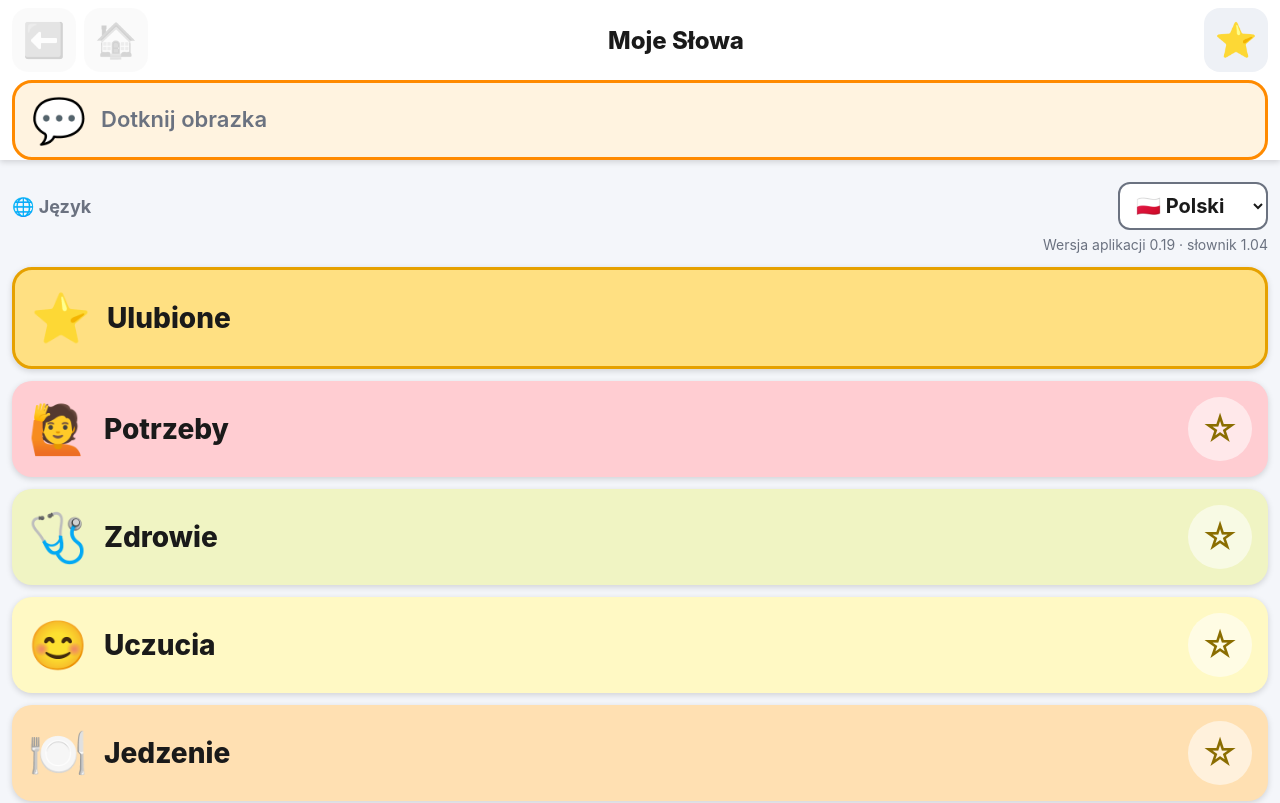
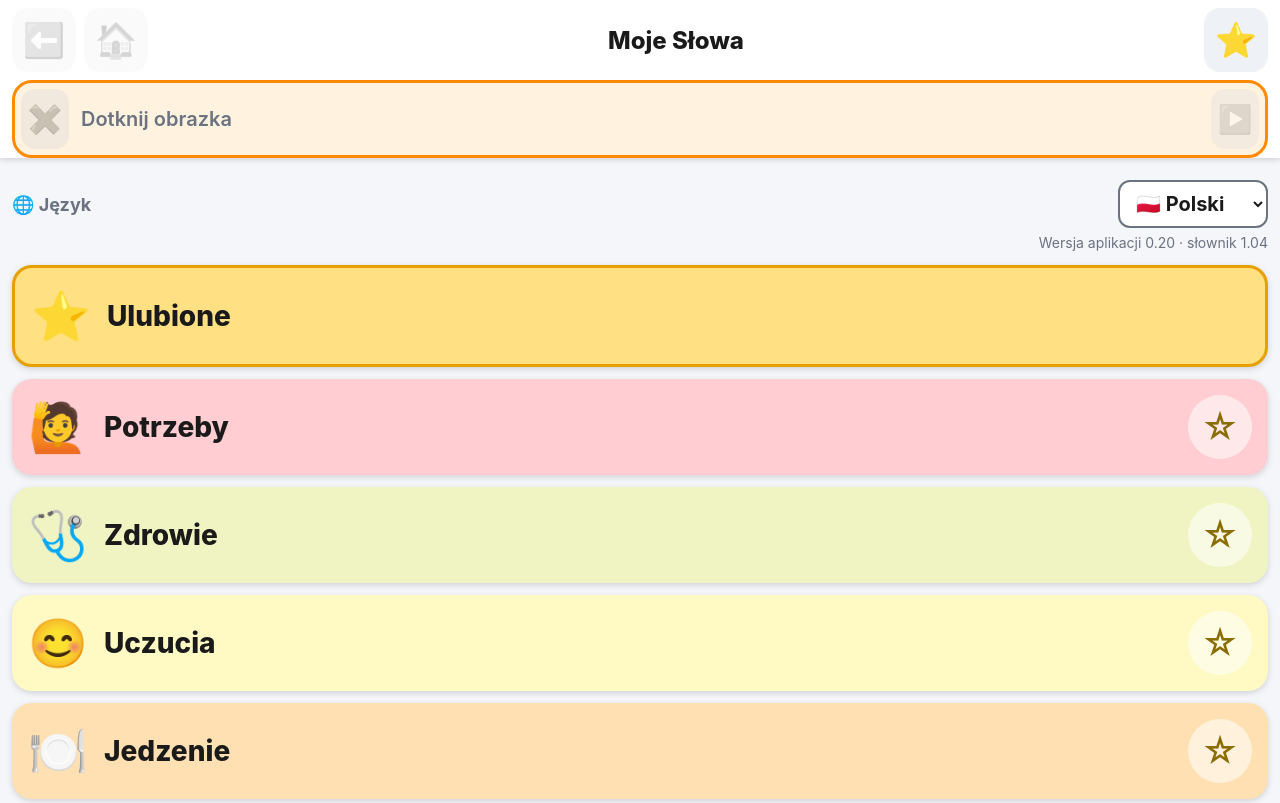
Before and after one commit to dz1d3k/MyWords, a plain HTML site: page index.html in a window 1280 px wide. Shown: the top 803 px of the page. Drawn offline with Linux system fonts and the light colour scheme.

Commit message:
Aplikacja: sentence strip instead of the last-word bar
The bar now keeps the last chosen words as pictures (up to 30, per
language, kept across launches). Tap a picture to repeat and highlight
it, tap again to repeat and un-highlight. X removes the highlighted
picture or clears the whole strip; Play reads everything or from the
highlighted picture to the end. Arrows appear when the strip overflows.
Returning home clears the highlight; categories are not added.
App version 0.20, dictionary unchanged.

Co-Authored-By: Claude Opus 5.5 <noreply@anthropic.com>
Claude-Session: https://claude.ai/code/session_01LMwTkNfQDX56f5s23BN7mb

```diff
--- a/app.js
+++ b/app.js
@@ -17,7 +17,7 @@
       label: '🇵🇱 Polski', file: 'dictionary/vocabulary.json', speech: 'pl-PL',
       ui: {
         appTitle: 'Moje Słowa', tapPicture: 'Dotknij obrazka', favorites: 'Ulubione',
-        back: 'Wstecz', home: 'Start', repeat: 'Powtórz ostatnie słowo',
+        back: 'Wstecz', home: 'Start', stripClear: 'Usuń', stripPlay: 'Odtwórz', stripLeft: 'Przewiń w lewo', stripRight: 'Przewiń w prawo',
         addFav: 'Dodaj do ulubionych', removeFav: 'Usuń z ulubionych',
         emptyFav: 'Nie masz jeszcze ulubionych. Dotknij gwiazdki ☆ obok słowa albo kategorii.',
         language: '🌐 Język', version: 'Wersja aplikacji', dictVersion: 'słownik', settingsBtn: '⚙️ Ustawienia głosu', settingsTitle: 'Ustawienia głosu',
@@ -35,7 +35,7 @@
       label: '🇺🇸 English', file: 'dictionary/vocabulary.en.json', speech: 'en-US',
       ui: {
         appTitle: 'My Words', tapPicture: 'Tap a picture', favorites: 'Favorites',
-        back: 'Back', home: 'Home', repeat: 'Repeat the last word',
+        back: 'Back', home: 'Home', stripClear: 'Delete', stripPlay: 'Play', stripLeft: 'Scroll left', stripRight: 'Scroll right',
         addFav: 'Add to favorites', removeFav: 'Remove from favorites',
         emptyFav: 'No favorites yet. Tap the star ☆ next to a word or a category.',
         language: '🌐 Language', version: 'App version', dictVersion: 'dictionary', settingsBtn: '⚙️ Voice settings', settingsTitle: 'Voice settings',
@@ -59,7 +59,10 @@
 
   var vocab = null;          // zawartość vocabulary.json
   var state = { screen: 'home', depth: 0 };
-  var lastSpoken = null;     // { emoji, text, image }
+  // Pasek zdania: ostatnie wybrane słowa (same obrazki) i podświetlony kafelek.
+  var STRIP_MAX = 30;
+  var strip = [];            // [{ emoji, text, image }]
+  var hl = null;             // indeks podświetlonego kafelka albo null
 
   var el = {
     list: document.getElementById('list'),
@@ -67,9 +70,11 @@
     back: document.getElementById('btn-back'),
     home: document.getElementById('btn-home'),
     fav: document.getElementById('btn-fav'),
-    last: document.getElementById('lastword'),
-    lastEmoji: document.getElementById('lastword-emoji'),
-    lastText: document.getElementById('lastword-text'),
+    stripItems: document.getElementById('strip-items'),
+    stripClear: document.getElementById('strip-clear'),
+    stripPlay: document.getElementById('strip-play'),
+    stripLeft: document.getElementById('strip-left'),
+    stripRight: document.getElementById('strip-right'),
     settingsWrap: document.getElementById('settings-wrap'),
     settingsBtn: document.getElementById('btn-settings'),
     dialog: document.getElementById('settings'),
@@ -89,6 +94,12 @@
     try { window.localStorage.setItem(key, value); } catch (e) { /* brak pamięci – trudno */ }
   }
 
+  function loadJSONList(key) {
+    try {
+      var arr = JSON.parse(lsGet(key) || '[]');
+      return Array.isArray(arr) ? arr : [];
+    } catch (e) { return []; }
+  }
   function loadList(key) {
     try {
       var arr = JSON.parse(lsGet(key) || '[]');
@@ -194,17 +205,10 @@
     }
   }
 
+  // Słowo: wypowiedz i dopisz na koniec paska zdania.
   function say(emoji, text, image) {
-    setLast(emoji, text, image);
+    addToStrip({ emoji: emoji || '', text: text, image: image || null });
     speak(text);
-  }
-
-  function setLast(emoji, text, image) {
-    lastSpoken = { emoji: emoji, text: text, image: image || null };
-    clear(el.lastEmoji);
-    el.lastEmoji.appendChild(pictureNode(emoji || '💬', image));
-    el.lastText.textContent = text;
-    el.lastText.classList.remove('placeholder');
   }
 
   if (synth) {
@@ -379,6 +383,7 @@
     el.back.disabled = isHome;
     el.home.disabled = isHome;
     el.settingsWrap.hidden = !isHome || !vocab;
+    if (isHome && hl !== null) { hl = null; renderStrip(false); } // na ekranie startowym nic nie jest podświetlone
     el.langWrap.hidden = !isHome;
 
     if (!vocab) {
@@ -484,13 +489,13 @@
     if (cat) {
       if (cat.getAttribute('data-cat') === FAV_ID) {
         go({ screen: 'favorites' });
-        say('⭐', ui('favorites'));
+        speak(ui('favorites'));
         return;
       }
       var c = categoryById(cat.getAttribute('data-cat'));
       if (!c) return;
       go({ screen: 'category', cat: c.id }); // najpierw nawigacja…
-      say(c.emoji, c.name, c.image);          // …potem mowa
+      speak(c.name);                          // …potem mowa (kategorie nie trafiają na pasek)
       return;
     }
 
@@ -504,7 +509,6 @@
   el.back.addEventListener('click', goBack);
   el.home.addEventListener('click', goHome);
   el.fav.addEventListener('click', function () { if (state.screen !== 'favorites') go({ screen: 'favorites' }); });
-  el.last.addEventListener('click', function () { if (lastSpoken) speak(lastSpoken.text); });
 
   // Pozwala działać :active na iOS dla elementów innych niż przyciski.
   document.addEventListener('touchstart', function () {}, { passive: true });
@@ -604,9 +608,12 @@
     el.back.setAttribute('aria-label', ui('back'));
     el.home.setAttribute('aria-label', ui('home'));
     el.fav.setAttribute('aria-label', ui('favorites'));
-    el.last.setAttribute('aria-label', ui('repeat'));
+    el.stripClear.setAttribute('aria-label', ui('stripClear'));
+    el.stripPlay.setAttribute('aria-label', ui('stripPlay'));
+    el.stripLeft.setAttribute('aria-label', ui('stripLeft'));
+    el.stripRight.setAttribute('aria-label', ui('stripRight'));
     showVersion();
-    if (!lastSpoken) el.lastText.textContent = ui('tapPicture');
+    if (!strip.length) renderStrip(false);
   }
 
   // „Wersja aplikacji 0.14 · słownik 1.01” – wersja słownika pochodzi z wczytanego pliku.
@@ -618,13 +625,97 @@
     ver.textContent = txt;
   }
 
-  function resetLast() {
-    lastSpoken = null;
-    clear(el.lastEmoji);
-    el.lastEmoji.textContent = '💬';
-    el.lastText.classList.add('placeholder');
-    el.lastText.textContent = ui('tapPicture');
+  /* ---------------- Pasek zdania ---------------- */
+  function stripKey() { return 'mojeSlowa.strip.' + lang; }
+
+  function loadStrip() {
+    strip = loadJSONList(stripKey()).filter(function (x) { return x && typeof x.text === 'string'; }).slice(-STRIP_MAX);
+    hl = null;
+    renderStrip(true);
   }
+  function saveStrip() { try { lsSet(stripKey(), JSON.stringify(strip)); } catch (e) { /* ignoruj */ } }
+
+  function addToStrip(item) {
+    strip.push(item);
+    if (strip.length > STRIP_MAX) {
+      strip.shift();
+      if (hl !== null) { hl -= 1; if (hl < 0) hl = null; }
+    }
+    saveStrip();
+    renderStrip(true);
+  }
+
+  function renderStrip(scrollToEnd) {
+    var keep = el.stripItems.scrollLeft;
+    clear(el.stripItems);
+    if (!strip.length) {
+      el.stripItems.appendChild(span('strip-placeholder', ui('tapPicture')));
+    }
+    strip.forEach(function (it, i) {
+      var b = document.createElement('button');
+      b.type = 'button';
+      b.className = 'strip-item' + (i === hl ? ' hl' : '');
+      b.setAttribute('data-i', String(i));
+      b.setAttribute('aria-label', it.text);
+      b.setAttribute('aria-pressed', i === hl ? 'true' : 'false');
+      b.appendChild(pictureNode(it.emoji, it.image));
+      el.stripItems.appendChild(b);
+    });
+    el.stripClear.disabled = !strip.length;
+    el.stripPlay.disabled = !strip.length;
+    el.stripItems.scrollLeft = scrollToEnd ? el.stripItems.scrollWidth : keep;
+    updateArrows();
+  }
+
+  function updateArrows() {
+    var s = el.stripItems;
+    var overflow = s.scrollWidth > s.clientWidth + 1;
+    el.stripLeft.hidden = !overflow;
+    el.stripRight.hidden = !overflow;
+    // pokazanie strzałek zwęża pasek – sprawdzamy jeszcze raz
+    overflow = s.scrollWidth > s.clientWidth + 1;
+    el.stripLeft.hidden = !overflow;
+    el.stripRight.hidden = !overflow;
+    el.stripLeft.disabled = s.scrollLeft <= 1;
+    el.stripRight.disabled = s.scrollLeft + s.clientWidth >= s.scrollWidth - 1;
+  }
+
+  el.stripItems.addEventListener('scroll', updateArrows, { passive: true });
+  window.addEventListener('resize', updateArrows);
+  el.stripLeft.addEventListener('click', function () {
+    el.stripItems.scrollBy({ left: -el.stripItems.clientWidth * 0.8, behavior: 'smooth' });
+  });
+  el.stripRight.addEventListener('click', function () {
+    el.stripItems.scrollBy({ left: el.stripItems.clientWidth * 0.8, behavior: 'smooth' });
+  });
+
+  // Dotknięcie kafelka na pasku: powtórz; podświetl albo – jeśli już był podświetlony – zgaś.
+  el.stripItems.addEventListener('click', function (ev) {
+    var b = ev.target.closest && ev.target.closest('.strip-item');
+    if (!b) return;
+    var i = parseInt(b.getAttribute('data-i'), 10);
+    if (!strip[i]) return;
+    speak(strip[i].text);
+    hl = (hl === i) ? null : i;
+    renderStrip(false);
+  });
+
+  // X: usuwa podświetlony kafelek, a gdy nic nie jest podświetlone – cały pasek.
+  el.stripClear.addEventListener('click', function () {
+    if (!strip.length) return;
+    if (hl !== null) strip.splice(hl, 1);
+    else strip = [];
+    hl = null;
+    saveStrip();
+    renderStrip(false);
+  });
+
+  // Play: bez podświetlenia – wszystko; z podświetleniem – od podświetlonego do końca.
+  el.stripPlay.addEventListener('click', function () {
+    if (!strip.length) return;
+    var from = hl === null ? 0 : hl;
+    speak(strip.slice(from).map(function (it) { return it.text; }).join(' '));
+  });
 
   var loadSeq = 0;
   function loadVocab(onLoaded) {
@@ -660,7 +751,7 @@
     lang = el.langSelect.value;
     lsSet(LS_LANG, lang);
     vocab = null;
-    resetLast();
+    loadStrip();
     applyUi();
     render();
     loadVocab(function () { speak(ui('langSpoken')); });
@@ -674,6 +765,7 @@
   window.addEventListener('resize', syncScrollPadding);
 
   applyUi();
+  loadStrip();
   syncScrollPadding();
   loadVocab();
 
--- a/index.html
+++ b/index.html
@@ -24,10 +24,13 @@
       <h1 id="title">Moje Słowa</h1>
       <button id="btn-fav" class="barbtn" type="button" aria-label="Ulubione">⭐</button>
     </nav>
-    <button id="lastword" class="lastword" type="button" aria-label="Powtórz ostatnie słowo">
-      <span id="lastword-emoji" class="lw-emoji">💬</span>
-      <span id="lastword-text" class="lw-text placeholder">Dotknij obrazka</span>
-    </button>
+    <div id="strip" class="strip">
+      <button id="strip-clear" class="strip-btn clear" type="button" aria-label="Usuń">✖️</button>
+      <button id="strip-left" class="strip-arrow" type="button" aria-label="Przewiń w lewo" hidden>‹</button>
+      <div id="strip-items" class="strip-items"></div>
+      <button id="strip-right" class="strip-arrow" type="button" aria-label="Przewiń w prawo" hidden>›</button>
+      <button id="strip-play" class="strip-btn play" type="button" aria-label="Odtwórz">▶️</button>
+    </div>
   </header>
 
   <div id="lang-wrap" class="lang-wrap">
--- a/style.css
+++ b/style.css
@@ -121,37 +121,89 @@ button {
   .title-emoji { display: none; }
 }
 
-.lastword {
+/* ---------- Pasek zdania ---------- */
+.strip {
   display: flex;
   align-items: center;
-  gap: 14px;
-  width: calc(100% - 24px);
-  min-height: 80px;
+  gap: 4px;
   margin: 0 12px 10px;
-  padding: 8px 16px;
+  padding: 6px;
+  min-height: 78px;
   border-radius: var(--radius);
   background: var(--last-bg);
   border: 3px solid var(--last-border);
-  text-align: left;
+}
+.strip-btn {
+  flex: 0 0 48px;
+  width: 48px;
+  height: 60px;
+  border-radius: 14px;
+  font-size: 28px;
+  line-height: 1;
+  display: flex;
+  align-items: center;
+  justify-content: center;
+  transition: transform .08s ease, opacity .15s ease;
+}
+.strip-btn.clear { background: #FFCDD2; }
+.strip-btn.play { background: #C8E6C9; }
+.strip-btn:active { transform: scale(.92); }
+.strip-btn:disabled { opacity: .35; filter: grayscale(1); }
+.strip-arrow {
+  flex: 0 0 22px;
+  width: 22px;
+  height: 60px;
+  padding: 0;
+  background: transparent;
+  color: var(--bar-fg);
+  font-size: 40px;
+  font-weight: 900;
+  line-height: 1;
+}
+.strip-arrow[hidden] { display: none; }
+.strip-arrow:disabled { opacity: .2; }
+.strip-items {
+  flex: 1 1 auto;
+  min-width: 0;
+  display: flex;
+  align-items: center;
+  gap: 6px;
+  overflow-x: auto;
+  overflow-y: hidden;
+  scrollbar-width: none;
+  -webkit-overflow-scrolling: touch;
+  padding: 2px;
+}
+.strip-items::-webkit-scrollbar { display: none; }
+.strip-item {
+  flex: 0 0 58px;
+  width: 58px;
+  height: 58px;
+  border-radius: 12px;
+  background: #FFFFFF;
+  border: 3px solid #E0E0E0;
+  font-size: 36px;
+  line-height: 1;
+  display: flex;
+  align-items: center;
+  justify-content: center;
+  padding: 0;
   transition: transform .08s ease;
 }
-.lastword:active { transform: scale(.97); }
-.lw-emoji { font-size: 44px; line-height: 1; display: flex; align-items: center; justify-content: center; min-width: 56px; }
-.lw-emoji .pic { width: 56px; height: 56px; }
-.pic { display: block; object-fit: contain; pointer-events: none; -webkit-user-drag: none; }
-.tile-emoji .pic { width: 64px; height: 64px; margin: -8px -2px; }
-.lw-text {
-  font-size: 28px;
-  font-weight: 800;
-  line-height: 1.15;
-  overflow: hidden;
-  display: -webkit-box;
-  -webkit-box-orient: vertical;
-  -webkit-line-clamp: 2;
-  line-clamp: 2;
-  overflow-wrap: anywhere;
+.strip-item .pic { width: 46px; height: 46px; }
+.strip-item:active { transform: scale(.92); }
+.strip-item.hl {
+  border-color: #1E88E5;
+  background: #BBDEFB;
+  box-shadow: 0 0 0 3px #1E88E5;
 }
-.lw-text.placeholder { color: var(--muted); font-weight: 600; font-size: 22px; }
+.strip-placeholder {
+  color: var(--muted);
+  font-size: 20px;
+  font-weight: 600;
+  white-space: nowrap;
+  padding-left: 6px;
+}
 
 /* ---------- Tile list ---------- */
 .list {
--- a/version.js
+++ b/version.js
@@ -1,3 +1,3 @@
 /* Wersja aplikacji – JEDYNE miejsce, które trzeba zmienić przy każdej aktualizacji.
  * Używają jej: ekran startowy (napis „Wersja …”) i sw.js (nazwa pamięci offline). */
-var APP_VERSION = '0.19';
+var APP_VERSION = '0.20';
```
Also changed, not shown: README.md.
